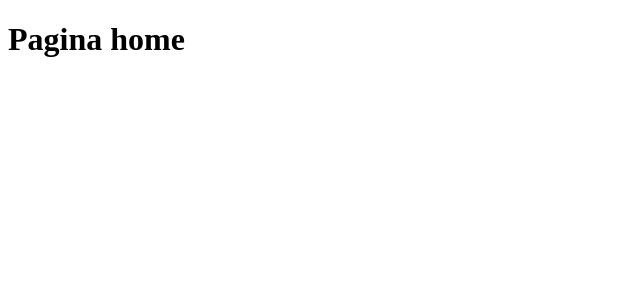
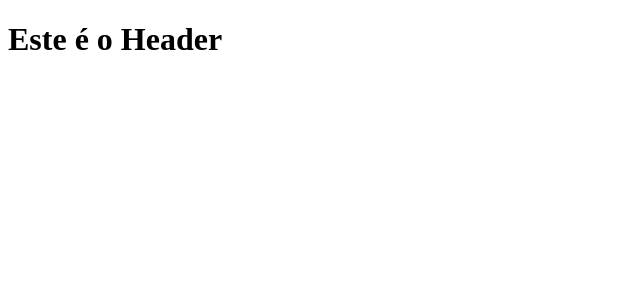
Before and after one commit to Silvio-Arem/aula-react-1, a React (Create React App) app: page / in a window 1280 px wide. Shown: the top 300 px of the page, without its empty margins (0-640 px from the left). Built offline with nearby package versions, Linux system fonts and the light colour scheme.

Commit message:
criado e importado o componente header

```diff
--- a/src/App.tsx
+++ b/src/App.tsx
@@ -1,9 +1,10 @@
 import React from 'react';
+import Header from './components/Header';
 
 function App() {
   return (
     <div className="App">
-      <h1>Pagina home</h1>
+      <Header />
     </div>
   );
 }
--- /dev/null
+++ b/src/components/Header/index.tsx
@@ -0,0 +1,7 @@
+export default function Header () {
+    return (
+        <header>
+            <h1>Este é o Header</h1>
+        </header>
+    )
+}
```
